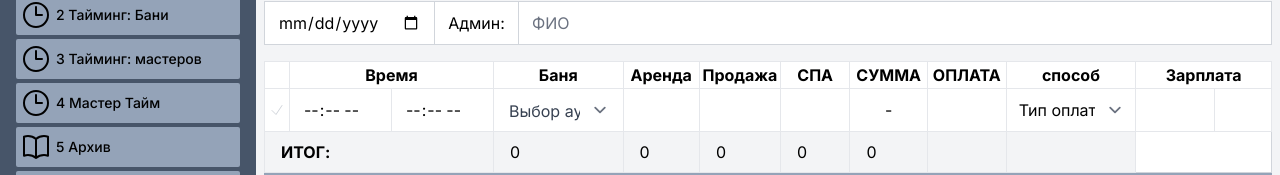
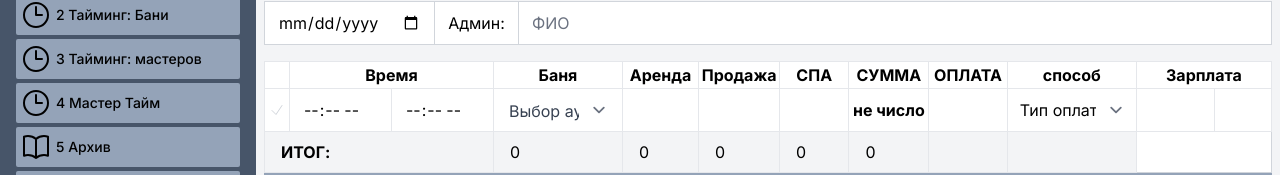
Before and after one commit to Fa-Dali/my-bathhouse-app, a Next.js app in the folder frontend/nextjs-dashboard/: page /dashboard/report-administrator in a window 1280 px wide. Shown: the part 217-392 px from the top of the page. Built offline with nearby package versions, Linux system fonts and the light colour scheme; a web font is replaced by a local one.

Commit message:
Добавлена фуекциональность подсчета заполненных ячеек: Аренда, Продажа, СПА. Всё считается в итоговую: СУММА.

```diff
--- a/frontend/nextjs-dashboard/app/dashboard/report-administrator/calculator/AdminTable.tsx
+++ b/frontend/nextjs-dashboard/app/dashboard/report-administrator/calculator/AdminTable.tsx
@@ -1,3 +1,5 @@
+// frontend/nextjs-dashboard/app/dashboard/report-administrator/calculator/AdminTable.tsx
+
 'use client';
 
 import React from 'react';
@@ -11,7 +13,28 @@ import { NumberInput } from './scripts/InputField';
 export interface PageProps { }
 
 export default function Page({ }: PageProps) {
-  const rentAmount = useFormattedNumber(); // Используем хук для форматирования
+  // const rentAmount = useFormattedNumber();  Используем хук для форматирования
+
+  const rentAmount = useFormattedNumber(); // Аренда
+  const saleAmount = useFormattedNumber(); // Продажа
+  const spaAmount = useFormattedNumber(); // Способы оплаты (спа)
+
+  // Состояние итоговой суммы
+  const [totalSum, setTotalSum] = React.useState(0);
+
+  // Функция для пересчета итоговой суммы
+  const calculateTotal = () => {
+    const total =
+      parseInt(rentAmount.rawValue) +
+      parseInt(saleAmount.rawValue) +
+      parseInt(spaAmount.rawValue);
+    setTotalSum(total);
+  };
+
+  // Обновляем итог при изменении одной из ячеек
+  React.useEffect(() => {
+    calculateTotal();
+  }, [rentAmount.rawValue, saleAmount.rawValue, spaAmount.rawValue]);
 
   return (
     <div className="container mx-auto">
@@ -157,12 +180,26 @@ export default function Page({ }: PageProps) {
 
                 {/* ОПЛАТА */}
                 <td className="border px-0">
-                  <input type="number" step="10" placeholder=" " className="text-right w-full border-none focus:ring-transparent focus:outline-none" />
+                  <NumberInput
+                    type="text"
+                    step="10"
+                    placeholder=" "
+                    className="text-right w-full border-none focus:ring-transparent focus:outline-none"
+                    value={saleAmount.value}
+                    onChange={saleAmount.onChange}
+                  />
                 </td>
 
                 {/* СПОСОБ ОПЛАТЫ */}
                 <td className="border px-0">
-                  <input type="number" step="10" placeholder=" " className="text-right w-full border-none focus:ring-transparent focus:outline-none" />
+                  <NumberInput
+                    type="text"
+                    step="10"
+                    placeholder=" "
+                    className="text-right w-full border-none focus:ring-transparent focus:outline-none"
+                    value={spaAmount.value}
+                    onChange={spaAmount.onChange}
+                  />
                 </td>
 
                 {/* СЕРТИФИКАТ */}
@@ -172,7 +209,7 @@ export default function Page({ }: PageProps) {
 
                 {/* ИТОГ */}
                 <td className="border px-0">
-                  <span className="total">-</span>
+                  <strong>{totalSum.toLocaleString('ru-RU')}</strong> {/* Итоговая сумма */}
                 </td>
 
                 {/* СПОСОБ ОПЛАТЫ */}
--- a/frontend/nextjs-dashboard/app/dashboard/report-administrator/calculator/CustomCheckbox.tsx
+++ b/frontend/nextjs-dashboard/app/dashboard/report-administrator/calculator/CustomCheckbox.tsx
@@ -1,3 +1,5 @@
+'use client';
+
 import React, { useState } from 'react';
 import { CheckCircleIcon } from '@heroicons/react/24/solid';
 import { CheckIcon } from '@heroicons/react/24/outline';
```
